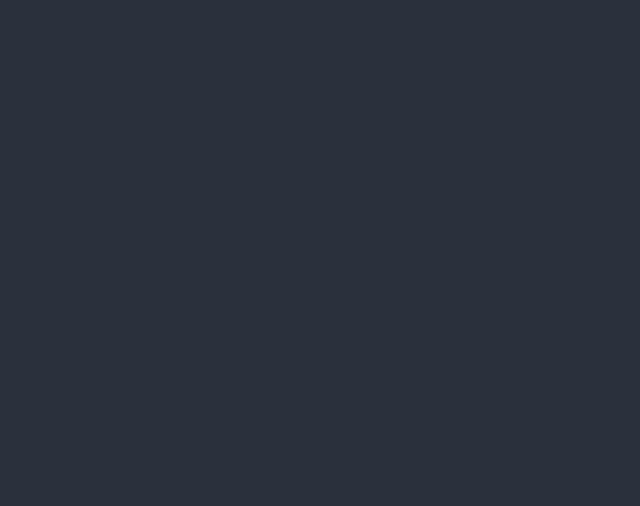
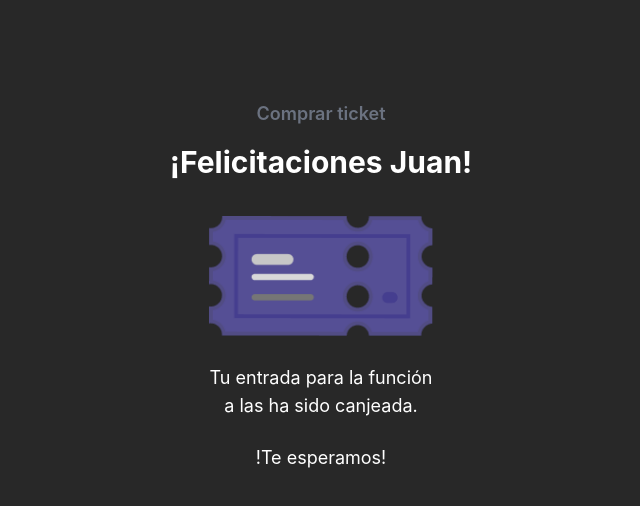
Before and after one commit to MonagasVegas/DreamView, a React (Vite) app: page /#/alert in a window 1280 px wide. Before the commit this address had no page. Shown: the top 506 px of the page, without its empty margins (319-959 px from the left). Built offline with nearby package versions, Linux system fonts and the light colour scheme.

Commit message:
feat: add confirmation screen.

```diff
--- a/src/App.jsx
+++ b/src/App.jsx
@@ -4,6 +4,7 @@ import Home from "./components/Home";
 import Billboard from "./components/Billboard";
 import Ticket from "./components/TicketPurchase";
 import BuyTicket from "./components/TicketPurchase/BuyTicket";
+import Alert from "./components/Alert";
 
 function App() {
   return (
@@ -14,6 +15,7 @@ function App() {
           <Route path='/billboard' element={<Billboard />} />
           <Route path='/ticket'  element={<Ticket />} />
           <Route path='/buyTicket' element={<BuyTicket />} />
+          <Route path='/alert' element={<Alert />} />
         </Routes>
       </HashRouter>
     </>
--- /dev/null
+++ b/src/components/Alert/index.jsx
@@ -0,0 +1,39 @@
+import eticket from "../../assets/images/eticket.png";
+
+const Alert = () => {
+  return (
+    <div className="bg-[#282828] fixed top-0 left-0 w-screen h-screen ">
+      <div className="py-[100px] ">
+        <div className="flex flex-col justify-center items-center">
+          <h3 className="text-lg font-semibold mb-4 text-gray-500">
+            Comprar ticket
+          </h3>
+          <h1 className="text-3xl font-bold mb-4 text-white">
+            ¡Felicitaciones Juan!
+          </h1>
+        </div>
+
+        <div className="flex justify-center py-5">
+          <img src={eticket} alt="" className="w-56" />
+        </div>
+
+        <div className="flex flex-col justify-center items-center py-2">
+          <span className="font-normal not-italic text-lg text-white">
+            Tu entrada para la función{" "}
+          </span>
+          <span className="font-normal not-italic text-lg text-white ">
+            a las ha sido canjeada.{" "}
+          </span>
+        </div>
+
+        <div className="items-center flex justify-center py-4">
+          <span className="font-normal not-italic text-lg text-white  ">
+            !Te esperamos!
+          </span>
+        </div>
+      </div>
+    </div>
+  );
+};
+
+export default Alert;
--- a/src/components/TicketPurchase/BuyTicket/index.jsx
+++ b/src/components/TicketPurchase/BuyTicket/index.jsx
@@ -49,8 +49,7 @@ const BuyTicket = () => {
         phone: ''
       });
 
-      navigate('')
-
+      navigate('/alert')
   };
 
 
```
Also changed, not shown: src/assets/images/eticket.png (added).
